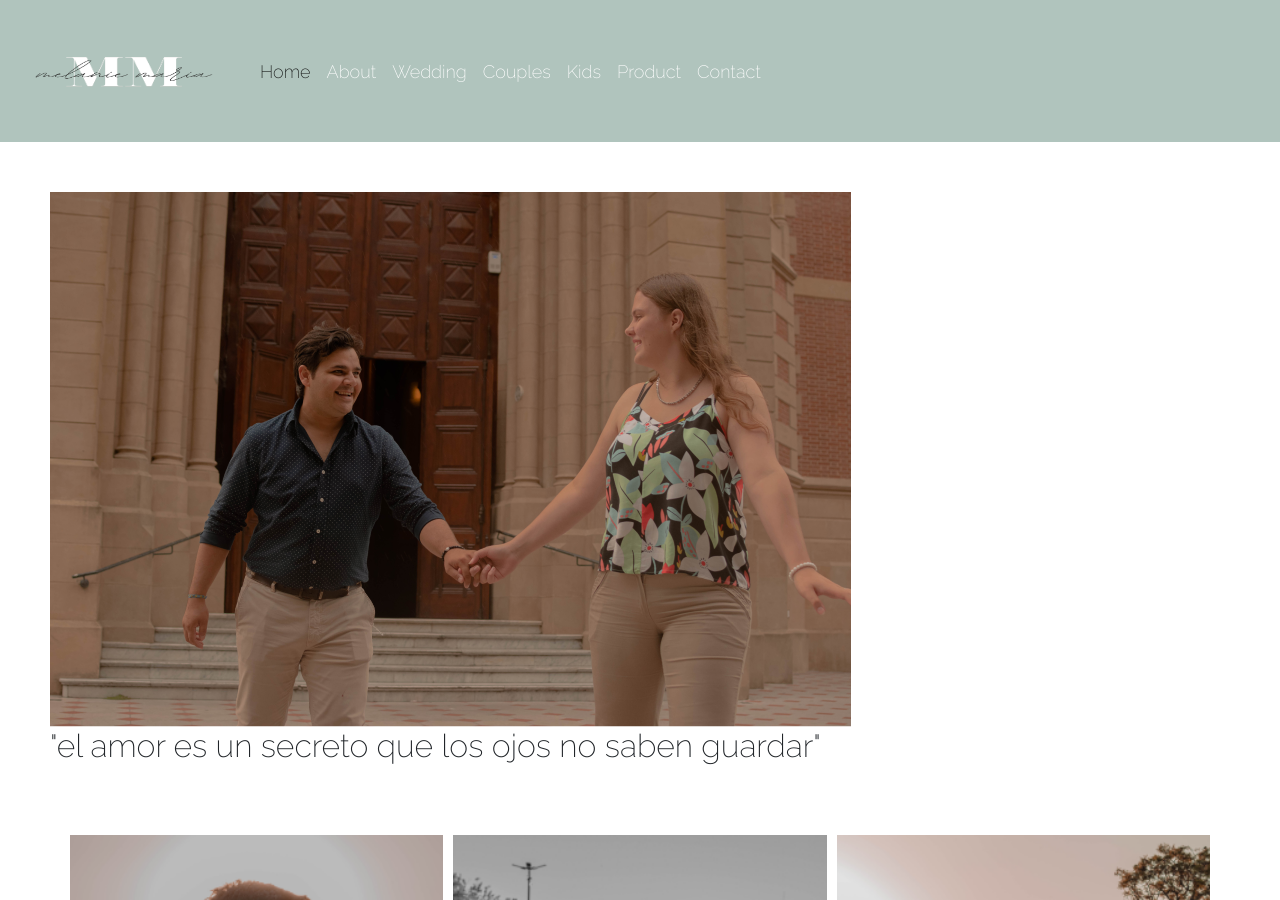
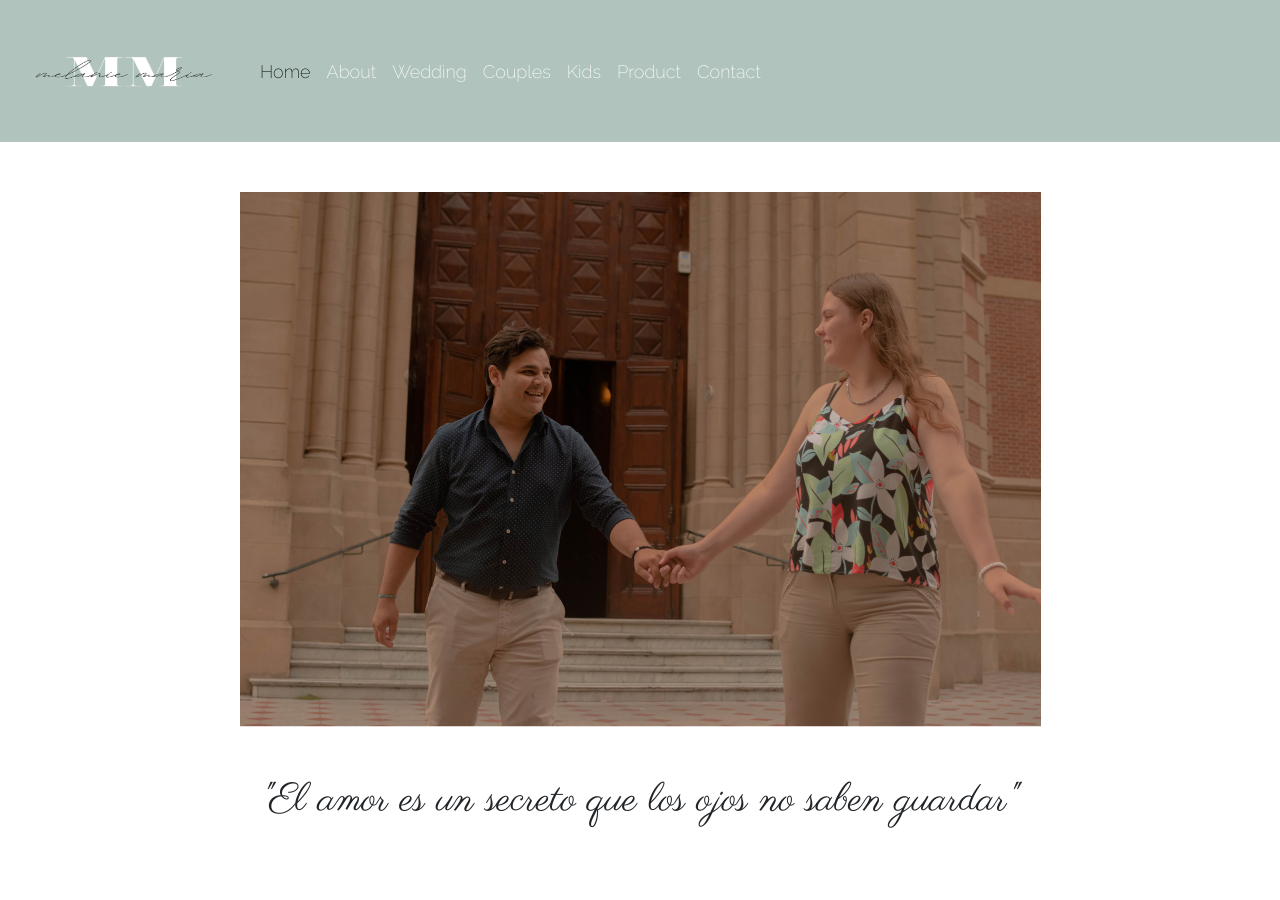
Before and after one commit to ruthpintos/MM-Photograph, a website: page pages/couples.html in a window 1280 px wide. Shown: the top 900 px of the page. Drawn offline with nearby package versions, Linux system fonts and the light colour scheme.

Commit message:
estilos de las fotos principales de las páginas wedding - couples - kids

```diff
--- a/pages/couples.html
+++ b/pages/couples.html
@@ -74,12 +74,14 @@
     </header>
 
     <main>
-        <section>
+        <section class="container">
             <div>
                 <img src="../img/22a.png" alt="">
             </div>
+        </section>
+        <section class="container">
             <div>
-                <h2>"el amor es un secreto que los ojos no saben guardar"</h2>
+                <h3>"El amor es un secreto que los ojos no saben guardar"</h3>
             </div>
         </section>
 
--- a/scss/_fuentes.scss
+++ b/scss/_fuentes.scss
@@ -6,3 +6,23 @@ $font-cursiva: 'Parisienne', cursive;
     font-family: $font-body;
     font-size: 18px;
 }
+
+//wedding - couples - kids/////////////
+
+    //fuente - frases fotos
+.container{
+    div{
+        h3{
+            font-family: $font-cursiva;
+            font-size: 40px;
+        }
+    }
+}
+
+//footer/////////////////////
+
+footer{
+    h4{
+        font-size: 18px;
+    }
+}
```
Also changed, not shown: pages/kids.html (+9 -4 lines), pages/product.html (+1 -1 lines), pages/wedding.html (+4 -5 lines), scss/_estructura.scss (+8 -5 lines), css/styles.css.
